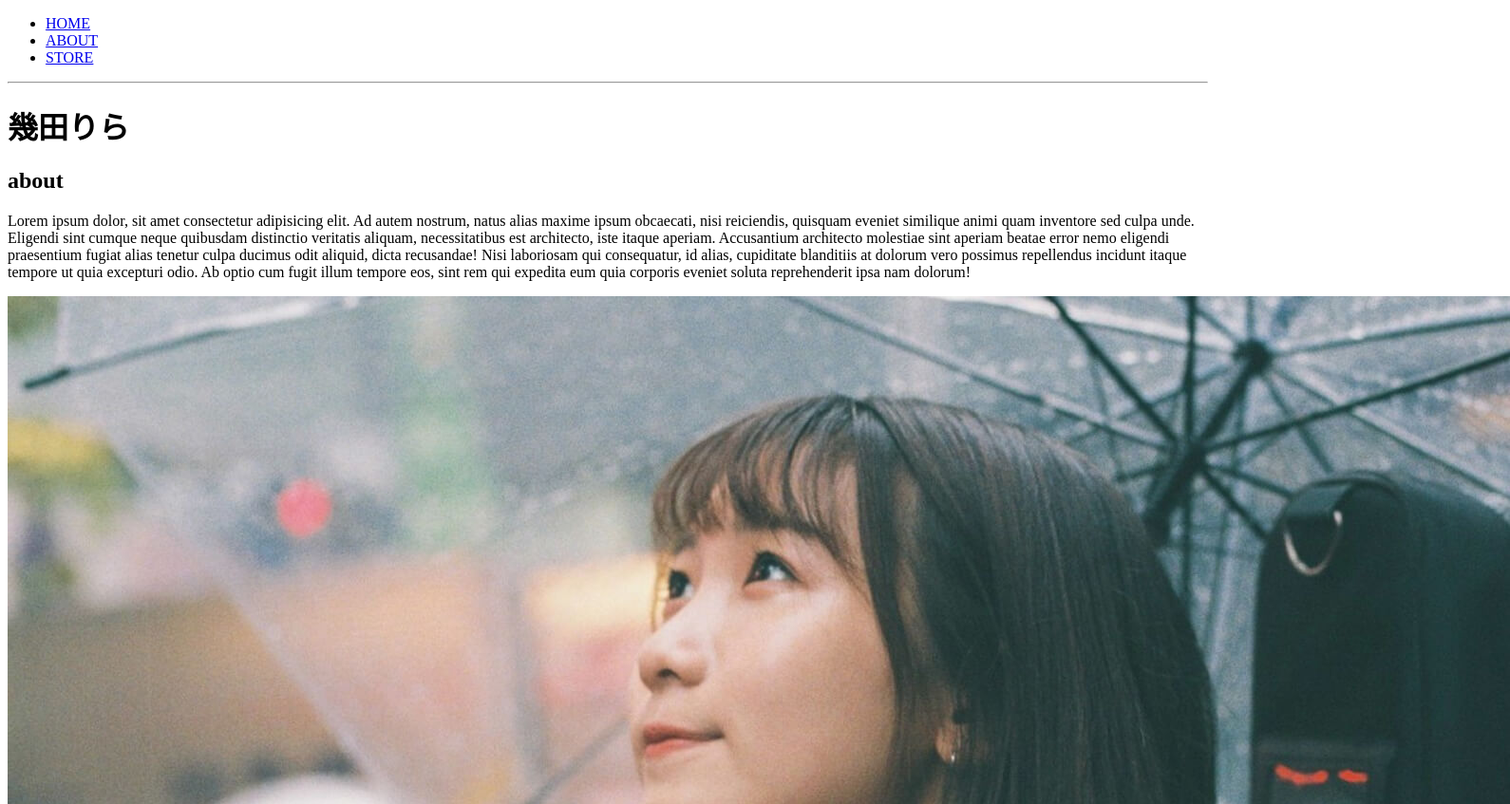
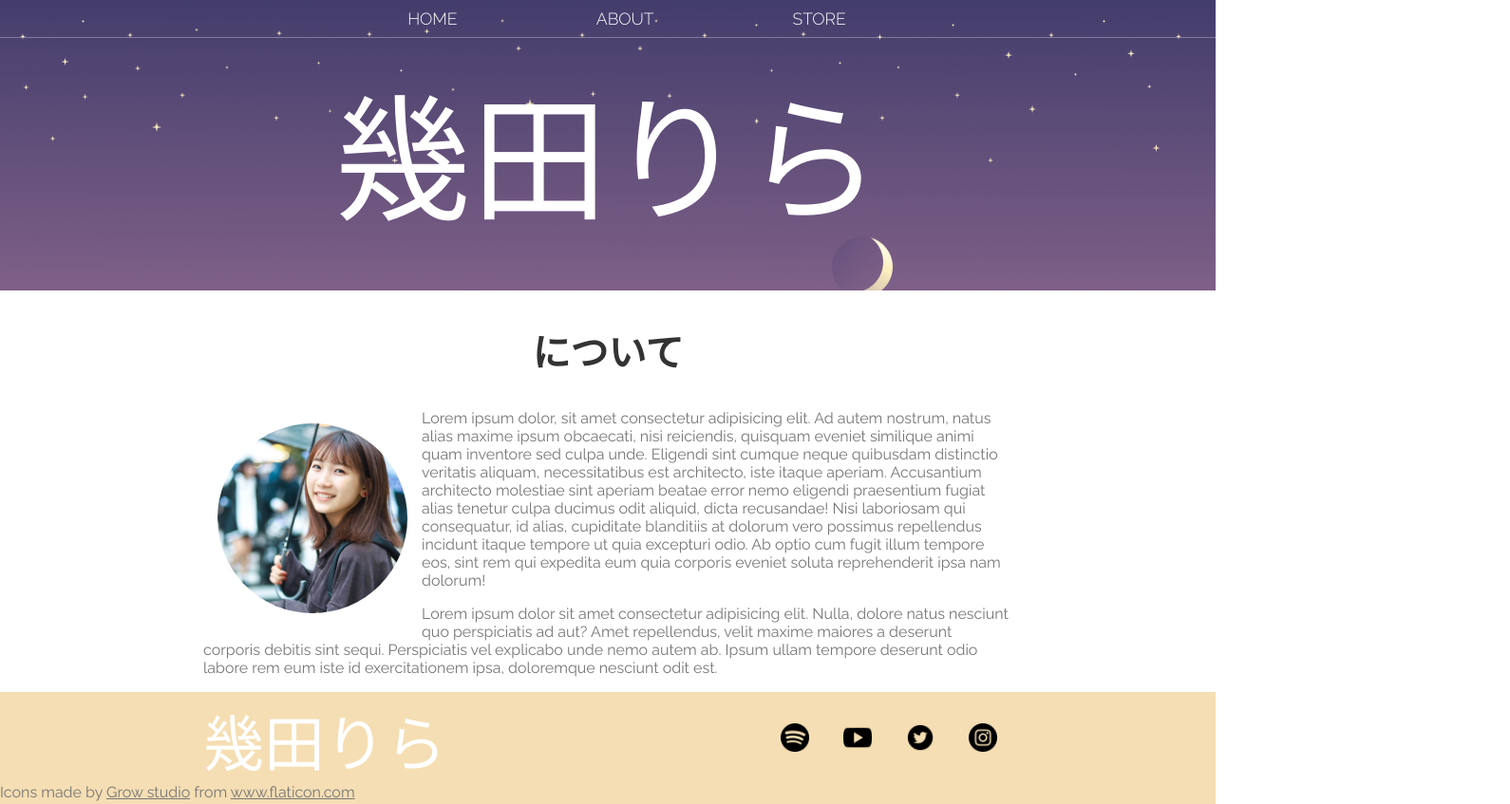
Before and after one commit to ethan-l-m-e/artist_page, a plain HTML site: page about.html in a window 1280 px wide. Shown: the top 847 px of the page at 95% size, 1590 px wide, since content can reach past the window. Drawn offline with Linux system fonts and the light colour scheme; a web font is replaced by a local one.

Commit message:
Added CSS

```diff
--- a/about.html
+++ b/about.html
@@ -3,27 +3,31 @@
     <head>
         <title>Lilas Ikuta | About</title>
         <meta name="description" content="My fan page of singer-songwriter Lilas Ikuta">
+        <link rel="stylesheet" href="styles.css">
     </head>
     <body>
-        <header>
-            <nav>
+        <header class="main-header">
+            <nav class="nav main-nav">
                 <ul>
                     <li><a href="index.html">HOME</a></li>
                     <li><a href="about.html">ABOUT</a></li>
                     <li><a href="store.html">STORE</a></li>
                 </ul>
             </nav>
-            <hr>
-            <h1>幾田りら</h1>
+
+            <h1 class="artist-name artist-name-large">幾田りら</h1>
         </header>
-        <section>
-            <h2>about</h2>
+        <section class="content-section container">
+            <h2 class="section-header">について</h2>
+            <img class="about-artist-image" src="Images/Profile Picture.jpeg">
             <p>Lorem ipsum dolor, sit amet consectetur adipisicing elit. Ad autem nostrum, natus alias maxime ipsum obcaecati, nisi reiciendis, quisquam eveniet similique animi quam inventore sed culpa unde. Eligendi sint cumque neque quibusdam distinctio veritatis aliquam, necessitatibus est architecto, iste itaque aperiam. Accusantium architecto molestiae sint aperiam beatae error nemo eligendi praesentium fugiat alias tenetur culpa ducimus odit aliquid, dicta recusandae! Nisi laboriosam qui consequatur, id alias, cupiditate blanditiis at dolorum vero possimus repellendus incidunt itaque tempore ut quia excepturi odio. Ab optio cum fugit illum tempore eos, sint rem qui expedita eum quia corporis eveniet soluta reprehenderit ipsa nam dolorum!</p>
-            <img src="Images/background.jpeg">
+
             <p>Lorem ipsum dolor sit amet consectetur adipisicing elit. Nulla, dolore natus nesciunt quo perspiciatis ad aut? Amet repellendus, velit maxime maiores a deserunt corporis debitis sint sequi. Perspiciatis vel explicabo unde nemo autem ab. Ipsum ullam tempore deserunt odio labore rem eum iste id exercitationem ipsa, doloremque nesciunt odit est.</p>
         </section>
-        <footer>
-            <h3>幾田りらSNSと他のリンク</h3>
+        <footer class="main-footer">
+            <div class="container main-footer-container">
+            <h3 class="artist-name">幾田りら</h3>
+            <ul class="nav footer-nav">
                 <li>
                     <a href="https://open.spotify.com/artist/1qM11R4ylJyQiPJ0DffE9z" target="_blank">
                         <img src='Images/Spotify_icon.png' width="50">
@@ -44,6 +48,8 @@
                         <img src='Images/Instagram_icon.png' width="50">
                     </a>
                 </li>
+            </ul>
+            </div>
             <div>Icons made by <a href="https://www.flaticon.com/authors/grow-studio" title="Grow studio">Grow studio</a> from <a href="https://www.flaticon.com/" title="Flaticon">www.flaticon.com</a></div>
         </footer>
     </body>
--- /dev/null
+++ b/styles.css
@@ -0,0 +1,120 @@
+@import url('https://fonts.googleapis.com/css?family=Raleway:300,400');
+
+@font-face {
+    font-family: "Puchikuma Bold";
+    src: url("Fonts/Puchikuma Bold.ttf") format('truetype');
+    font-weight: normal;
+    font-style: normal;
+}
+
+* {
+    box-sizing: border-box;
+    font-family: Raleway;
+    color: #777;
+}
+
+html, body {
+    margin: 0;
+    padding: 0;
+}
+
+.nav ul {
+    margin: 0;
+}
+
+.nav li {
+    display: inline;
+}
+
+.nav a {
+    display: inline-block;
+    padding: .5em;
+    color: white;
+    text-decoration: none;
+}
+
+.nav a:hover {
+    background-color: rgba(255, 255, 255, .3);
+}
+
+.main-nav {
+    text-align: center;
+    font-size: 1.1em;
+    font-weight: lighter;
+    border-bottom: 1px solid rgba(255, 255, 255, .3);
+}
+
+.main-nav li {
+    padding: 0 5%;
+}
+
+.main-header {
+    background-color: rgba(255, 255, 255, .6);
+    background-image: url("Images/Header Background.png");
+    background-blend-mode: multiply;
+    background-size: cover;
+    padding-bottom: 30px;
+}
+
+.artist-name {
+    text-align: center;
+    margin: 0;
+    font-size: 4em;
+    font-family: "Puchikuma Bold";
+    font-weight: normal;
+    color: white;
+}
+
+.artist-name-large {
+    font-size: 9em;
+    margin: 0.1em;
+}
+
+.content-section {
+    margin: 1em;
+}
+
+.container {
+    max-width: 900px;
+    margin: 0 auto;
+    padding: 0 1.5em;
+}
+
+.section-header {
+    font-family: "Puchikuma Bold";
+    color: #333;
+    text-align: center;
+    font-size: 2.5em;
+}
+
+.about-artist-image {
+    float: left;
+    height: 200px;
+    margin: 15px;
+    border-radius: 50%;
+}
+
+.main-footer {
+    background-color: wheat;
+    color: black;
+    padding: .25em 0;
+}
+
+.main-footer-container {
+    display: flex;
+    align-items: center;
+}
+
+.main-footer-container ul {
+    flex-grow: 1;
+    text-align: end;
+}
+
+.footer-nav li {
+    padding: 0 .5em;
+}
+
+.footer-nav img {
+    width: 30px;
+    height: 30px;
+}
```
Also changed, not shown: index.html (+1 -2 lines), store.html (+1 -1 lines), Images/Header Background.png (added), Images/Profile Picture.jpeg (added), 1 other file. Lines whose indentation alone changed are shown as unchanged.
